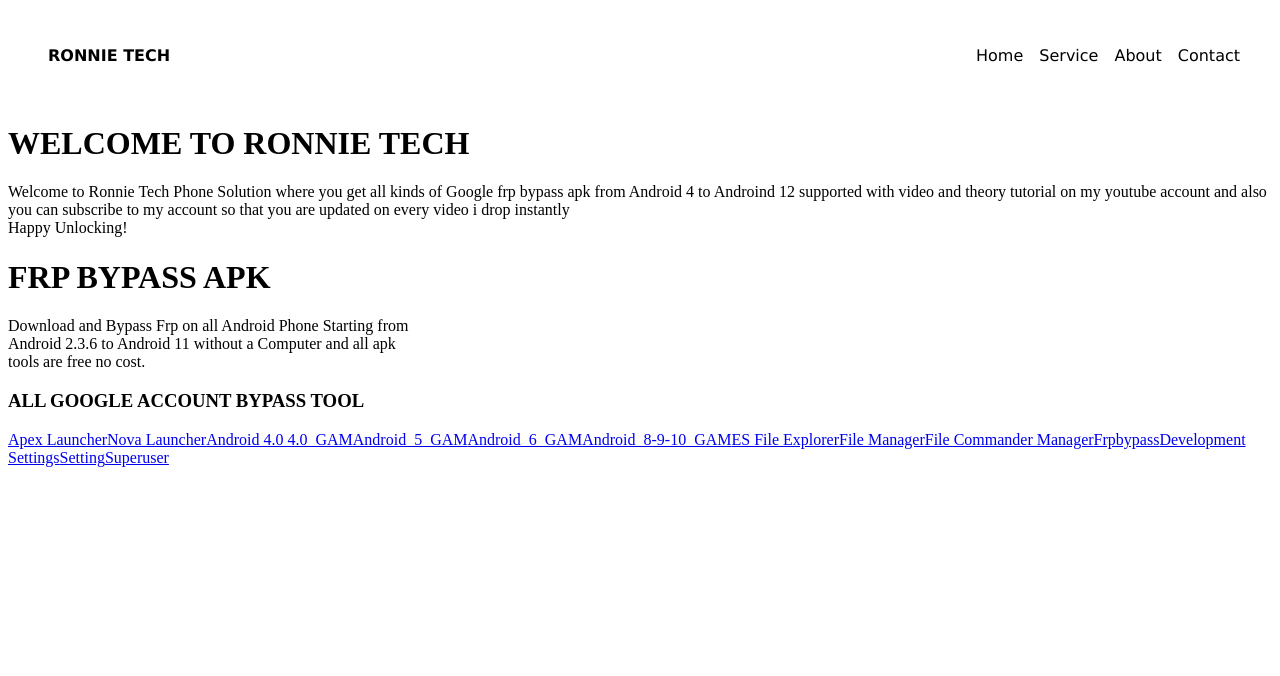
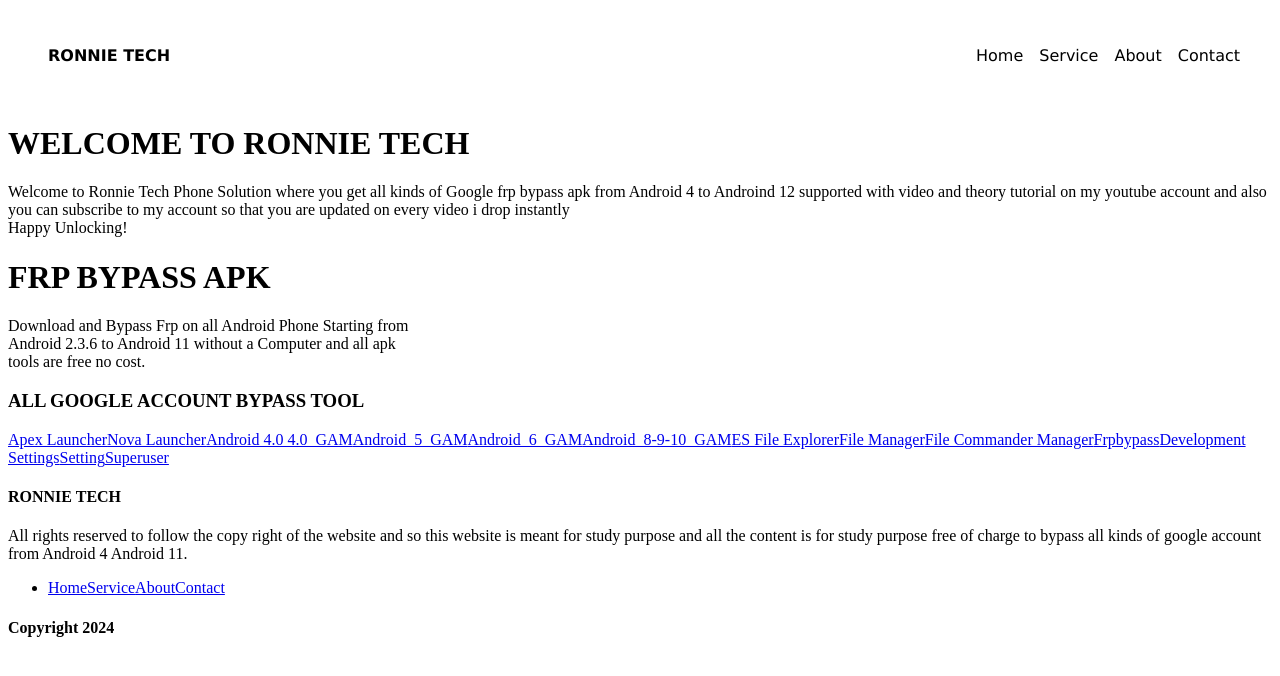
Before and after one commit to Ronniedeveloper/Covid-19-imapct-Estimator, a React (Create React App) app: page / in a window 1280 px wide. Shown: the top 676 px of the page. Built offline with nearby package versions, Linux system fonts and the light colour scheme.

Commit message:
Added Content and links in the footer section

```diff
--- a/public/index.html
+++ b/public/index.html
@@ -24,7 +24,7 @@
       work correctly both with client-side routing and a non-root public URL.
       Learn how to configure a non-root public URL by running `npm run build`.
     -->
-    <title>Gamulisa Ronald</title>
+    <title>Ronnie Tech</title>
   </head>
   <body>
     <noscript>You need to enable JavaScript to run this app.</noscript>
--- a/src/components/Footer..js
+++ b/src/components/Footer..js
@@ -4,18 +4,28 @@ const Footer = () => {
     return(
         <div className="footer-container">
             <div className="content">
-                <h1>Footer</h1>
-                <pre>
-                    All rights reserved to follow the copy <br/>
-                    right of the website and so this website <br/>
-                    is meant for study purpose and all the <br/>
-                    content is for study purpose free of charge<br/>
-                    to bypass all kinds of google account from <br/>
+                <h4>RONNIE TECH</h4>
+                <p>
+                    All rights reserved to follow the copy
+                    right of the website and so this website
+                    is meant for study purpose and all the
+                    content is for study purpose free of charge
+                    to bypass all kinds of google account from
                     Android 4  Android 11.
-                </pre>
+                </p>
             </div>
-            <div className="icons">
-
+            <div className="footer-links">
+                <ul>
+                    <li>
+                        <a href="#">Home</a>
+                        <a href="#">Service</a>
+                        <a href="#">About</a>
+                        <a href="#">Contact</a>
+                    </li>
+                </ul>
+            </div>
+            <div className="copyright">
+                <h4>Copyright 2024</h4>
             </div>
         </div>
     )
--- a/src/components/Home.js
+++ b/src/components/Home.js
@@ -1,4 +1,4 @@
-// import Footer from './Footer.';
+import Footer from './Footer.';
 import FrpApk from './FrpApk';
 import Welcome from './Welcome';
 
@@ -7,7 +7,7 @@ const Home = () => {
         <div className='main-container'>
             <Welcome />
             <FrpApk />
-            {/* <Footer /> */}
+            <Footer />
         </div>
     );
 }
--- a/src/styles/small.css
+++ b/src/styles/small.css
@@ -146,5 +146,44 @@
     .footer-container {
         width: 100%;
     }
+    .footer-container .content h4 {
+        color: #ffa500;
+        font-family: 'Lucida Sans',
+        'Lucida Sans Regular',
+        'Lucida Grande',
+        'Lucida Sans Unicode',
+        Geneva, Verdana, sans-serif;
+        text-align: center;
+    }
+    .footer-container .content p {
+        text-align: center;
+    }
+    .footer-links ul {
+        margin: 0;
+        padding: 0;
+    }
+    .footer-links ul li {
+        list-style-type: none;
+        text-align: center;
+    }
+    .footer-links ul li a {
+        text-decoration: none;
+        padding-top: 5px;
+        display: block;
+        font-family: 'Lucida Sans',
+        'Lucida Sans Regular',
+        'Lucida Grande',
+        'Lucida Sans Unicode',
+        Geneva, Verdana, sans-serif;
+        font-size: 12px;
+    }
+    .copyright h4 {
+        text-align: center;
+        font-family: 'Lucida Sans',
+        'Lucida Sans Regular',
+        'Lucida Grande',
+        'Lucida Sans Unicode',
+        Geneva, Verdana, sans-serif;
+    }
 
 }
```
